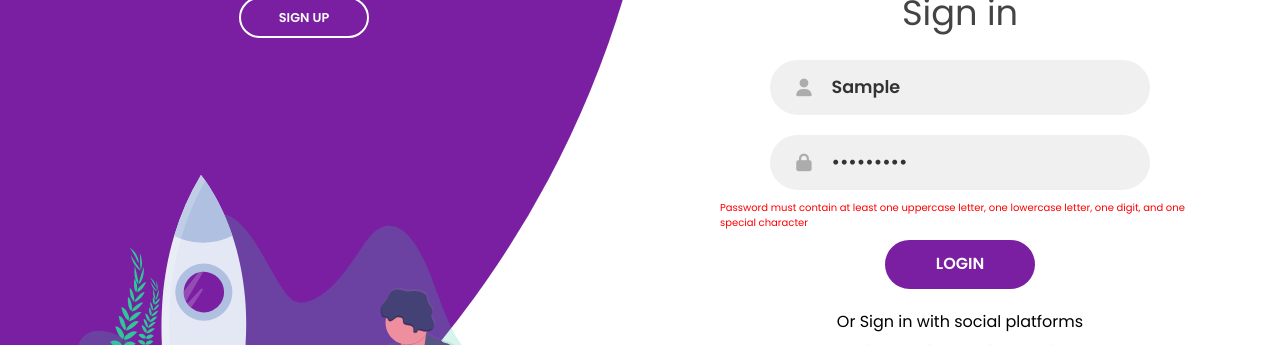
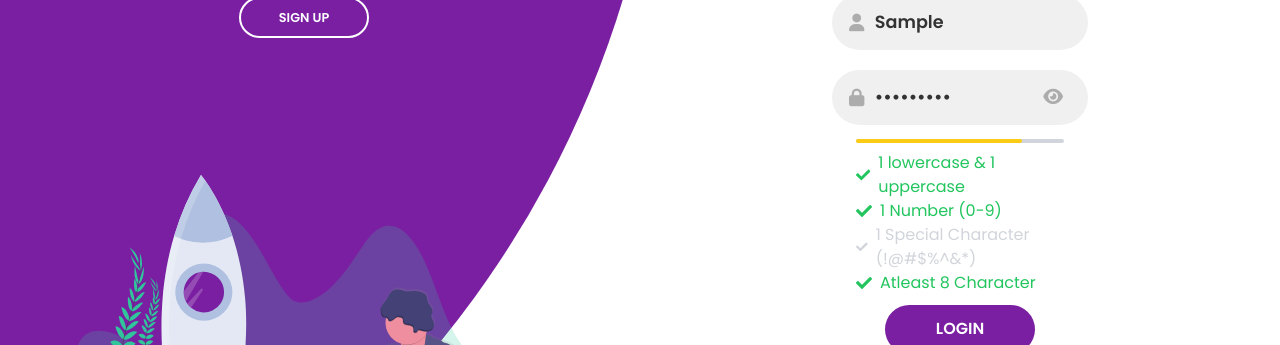
Before and after one commit to nitink3450/SweetShorty, a Next.js app: page /login in a window 1280 px wide. Both pictures are taken after typing "Sample", "Sample123" into the empty fields and a click on the input "Login". Shown: the part 211-556 px from the top of the page. Built offline with nearby package versions, Linux system fonts and the light colour scheme.

Commit message:
fix:login validation and password strong function

```diff
--- a/components/pages/Contact/index.tsx
+++ b/components/pages/Contact/index.tsx
@@ -2,6 +2,7 @@ import Button2 from "@/components/global/common/button2";
 import React from "react";
 
 const ContactUs = () => {
+
   const accessKey = process.env.NEXT_PUBLIC_YOUR_ACCESS_KEY;
 
   return (
@@ -15,7 +16,7 @@ const ContactUs = () => {
               data-aos="fade-in"
               className="lg:text-[60px] w-full md:text-[40px] text-center text-[25px] font-semibold dark:text-white text-[#232127] lg:tracking-[-3px] tracking-[-1px] leading-[0.9] mb-[10px]"
             >
-              Contact{" "}
+              Contact
               <span className="text-[#7b1fa2] transition ease-in-out duration-500 hover:text-[#30C59B]">
                 Us
               </span>
--- a/components/pages/LoginPage/index.tsx
+++ b/components/pages/LoginPage/index.tsx
@@ -5,6 +5,7 @@ import {
   validateSignupForm,
 } from "../../../public/js/LoginValidation";
 import { useRouter } from "next/router";
+import { FaCheck, FaTimes, FaInfoCircle } from "react-icons/fa";
 
 const LoginPage = () => {
   const router = useRouter();
@@ -35,6 +36,7 @@ const LoginPage = () => {
   const [loginForm, setLoginForm] = useState({
     username: "",
     password: "",
+    showPassword: false,
   });
 
   const [signupForm, setSignupForm] = useState({
@@ -42,17 +44,19 @@ const LoginPage = () => {
     email: "",
     password: "",
     mobile: "",
+    showPassword: false,
   });
 
   const [mobileInput, setMobileInput] = useState<any>("");
-  const [loginErrors, setLoginErrors] = useState<any>("");
-  const [signupErrors, setSignupErrors] = useState<any>("");
+  const [loginErrors, setLoginErrors] = useState<any>({});
+  const [signupErrors, setSignupErrors] = useState<any>({});
+  const [password, setPassword] = useState("");
+  const [isValid, setIsValid] = useState(false);
 
   const handleLoginSubmit = (e: any) => {
     e.preventDefault();
     const errors = validateLoginForm(loginForm.username, loginForm.password);
-    if (Object.keys(errors).length === 0) {
-      // Form is valid, you can perform login logic here
+    if (Object.keys(errors).length === 0 && isValid) {
       router.push("/");
     } else {
       setLoginErrors(errors);
@@ -63,17 +67,74 @@ const LoginPage = () => {
     e.preventDefault();
     const errors = validateSignupForm(
       signupForm.username,
+      signupForm.email,
       signupForm.mobile,
-      signupForm.email,
       signupForm.password
     );
     if (Object.keys(errors).length === 0) {
-      // Form is valid, you can perform signup logic here
       router.push("/");
     } else {
       setSignupErrors(errors);
     }
   };
+
+  const handlePasswordToggle = (formType: string) => {
+    if (formType === "login") {
+      setLoginForm({ ...loginForm, showPassword: !loginForm.showPassword });
+    } else if (formType === "signup") {
+      setSignupForm({ ...signupForm, showPassword: !signupForm.showPassword });
+    }
+  };
+
+  const handlePasswordChange = (e: React.ChangeEvent<HTMLInputElement>) => {
+    const newPassword = e.target.value;
+    setPassword(newPassword);
+    setLoginForm({ ...loginForm, password: newPassword });
+    setSignupForm({ ...signupForm, password: newPassword });
+
+    // Check if the password meets all the criteria
+    const hasLowerCase = /[a-z]/.test(newPassword);
+    const hasUpperCase = /[A-Z]/.test(newPassword);
+    const hasNumber = /\d/.test(newPassword);
+    const hasSpecialChar = /[\W_]/.test(newPassword);
+    const isMinLength = newPassword.length >= 8;
+
+    const conditionsMet = [
+      hasLowerCase,
+      hasUpperCase,
+      hasNumber,
+      hasSpecialChar,
+      isMinLength,
+    ];
+    const conditionsPassed =
+      conditionsMet.filter((condition) => condition).length === 5;
+
+    setIsValid(conditionsPassed);
+  };
+
+  let conditionsPassed: any;
+  const getProgressBarColor = () => {
+    const conditionsMet = [
+      /[a-z]/.test(password),
+      /[A-Z]/.test(password),
+      /\d/.test(password),
+      /[\W_]/.test(password),
+      password.length >= 8,
+    ];
+    conditionsPassed = conditionsMet.filter((condition) => condition).length;
+
+    const width = (conditionsPassed / 5) * 100;
+
+    if (width <= 40) {
+      return "bg-red-400";
+    } else if (width > 40 && width <= 80) {
+      return "bg-yellow-400";
+    } else {
+      return "bg-green-400";
+    }
+  };
+
+  const progressBarColor = getProgressBarColor();
 
   return (
     <>
@@ -82,7 +143,7 @@ const LoginPage = () => {
           <div className="signin-signup">
             <form
               action="#"
-              className="sign-in-form"
+              className="sign-in-form form"
               onSubmit={handleLoginSubmit}
             >
               <h2 className="title">Sign in</h2>
@@ -98,22 +159,92 @@ const LoginPage = () => {
                 />
               </div>
               {loginErrors.username && (
-                <p className="error">{loginErrors.username}</p>
+                <p className="error">
+                  <i className="fa fa-info-circle text-danger"></i>&nbsp;
+                  {loginErrors.username}
+                </p>
               )}
+
               <div className="input-field">
                 <i className="fas fa-lock"></i>
                 <input
-                  type="password"
+                  type={loginForm.showPassword ? "text" : "password"}
                   placeholder="Password"
                   value={loginForm.password}
-                  onChange={(e) =>
-                    setLoginForm({ ...loginForm, password: e.target.value })
-                  }
+                  onChange={handlePasswordChange}
                 />
+                <i
+                  className={`fas ${
+                    loginForm.showPassword ? "fa-eye-slash" : "fa-eye"
+                  } password-toggle-icon`}
+                  onClick={() => handlePasswordToggle("login")}
+                ></i>
               </div>
               {loginErrors.password && (
-                <p className="error">{loginErrors.password}</p>
+                <p className="error">
+                  <i className="fa fa-info-circle text-danger"></i>&nbsp;
+                  {loginErrors.password}
+                </p>
               )}
+              {loginForm.password && (
+                <div className="w-full px-3 md:px-6">
+                  {!isValid && (
+                    <>
+                      <div className="mt-1">
+                        <div className="w-full h-1 bg-gray-300 rounded-full">
+                          <div
+                            className={`h-full rounded-full ${progressBarColor}`}
+                            style={{
+                              width: `${(conditionsPassed / 5) * 100}%`,
+                            }}
+                          ></div>
+                        </div>
+                      </div>
+                      <div className="mt-2">
+                        <ul className="list-inside passPoints">
+                          <li
+                            className={`${
+                              /[a-z]/.test(password) && /[A-Z]/.test(password)
+                                ? "text-green-500"
+                                : "text-gray-300"
+                            }`}
+                          >
+                            <FaCheck /> 1 lowercase & 1 uppercase
+                          </li>
+                          <li
+                            className={`${
+                              /\d/.test(password)
+                                ? "text-green-500"
+                                : "text-gray-300"
+                            }`}
+                          >
+                            <FaCheck />1 Number (0-9)
+                          </li>
+                          <li
+                            className={`${
+                              /[\W_]/.test(password)
+                                ? "text-green-500"
+                                : "text-gray-300"
+                            }`}
+                          >
+                            <FaCheck />1 Special Character (!@#$%^&*)
+                          </li>
+                          <li
+                            className={`${
+                              password.length >= 8
+                                ? "text-green-500"
+                                : "text-gray-300"
+                            }`}
+                          >
+                            <FaCheck /> Atleast 8 Character
+                          </li>
+                        </ul>
+                      </div>
+                    </>
+                  )}
+                </div>
+              )}
+
               <input type="submit" value="Login" className="btn solid" />
               <p className="social-text">Or Sign in with social platforms</p>
               <div className="social-media">
@@ -133,7 +264,7 @@ const LoginPage = () => {
             </form>
             <form
               action="#"
-              className="sign-up-form"
+              className="sign-up-form form"
               onSubmit={handleSignupSubmit}
             >
               <h2 className="title">Sign up</h2>
@@ -149,12 +280,15 @@ const LoginPage = () => {
                 />
               </div>
               {signupErrors.username && (
-                <p className="error">{signupErrors.username}</p>
+                <p className="error">
+                  <i className="fa fa-info-circle text-danger"></i>&nbsp;
+                  {signupErrors.username}
+                </p>
               )}
               <div className="input-field">
                 <i className="fas fa-envelope"></i>
                 <input
-                  type="text"
+                  type="mail"
                   placeholder="Email"
                   value={signupForm.email}
                   onChange={(e) =>
@@ -163,7 +297,10 @@ const LoginPage = () => {
                 />
               </div>
               {signupErrors.email && (
-                <p className="error">{signupErrors.email}</p>
+                <p className="error">
+                  <i className="fa fa-info-circle text-danger"></i>&nbsp;
+                  {signupErrors.email}
+                </p>
               )}
               <div className="input-field">
                 <i className="fas fa-phone"></i>
@@ -186,21 +323,91 @@ const LoginPage = () => {
                 />
               </div>
               {signupErrors.mobile && (
-                <p className="error">{signupErrors.mobile}</p>
+                <p className="error">
+                  <i className="fa fa-info-circle text-danger"></i>&nbsp;
+                  {signupErrors.mobile}
+                </p>
               )}
+
               <div className="input-field">
                 <i className="fas fa-lock"></i>
                 <input
-                  type="password"
+                  type={signupForm.showPassword ? "text" : "password"}
                   placeholder="Password"
                   value={signupForm.password}
-                  onChange={(e) =>
-                    setSignupForm({ ...signupForm, password: e.target.value })
-                  }
+                  onChange={handlePasswordChange}
                 />
+                <i
+                  className={`fas ${
+                    signupForm.showPassword ? "fa-eye-slash" : "fa-eye"
+                  } password-toggle-icon`}
+                  onClick={() => handlePasswordToggle("signup")}
+                ></i>
               </div>
+
               {signupErrors.password && (
-                <p className="error">{signupErrors.password}</p>
+                <p className="error">
+                  <i className="fa fa-info-circle text-danger"></i>&nbsp;
+                  {signupErrors.password}
+                </p>
+              )}
+              {signupForm.password && (
+                <div className="w-full px-3 md:px-6">
+                  {!isValid && (
+                    <>
+                      <div className="mt-1">
+                        <div className="w-full h-1 bg-gray-300 rounded-full">
+                          <div
+                            className={`h-full rounded-full ${progressBarColor}`}
+                            style={{
+                              width: `${(conditionsPassed / 5) * 100}%`,
+                            }}
+                          ></div>
+                        </div>
+                      </div>
+                      <div className="mt-2">
+                        <ul className="list-inside passPoints">
+                          <li
+                            className={`${
+                              /[a-z]/.test(password) && /[A-Z]/.test(password)
+                                ? "text-green-500"
+                                : "text-gray-300"
+                            }`}
+                          >
+                            <FaCheck /> 1 lowercase & 1 uppercase
+                          </li>
+                          <li
+                            className={`${
+                              /\d/.test(password)
+                                ? "text-green-500"
+                                : "text-gray-300"
+                            }`}
+                          >
+                            <FaCheck />1 Number (0-9)
+                          </li>
+                          <li
+                            className={`${
+                              /[\W_]/.test(password)
+                                ? "text-green-500"
+                                : "text-gray-300"
+                            }`}
+                          >
+                            <FaCheck />1 Special Character (!@#$%^&*)
+                          </li>
+                          <li
+                            className={`${
+                              password.length >= 8
+                                ? "text-green-500"
+                                : "text-gray-300"
+                            }`}
+                          >
+                            <FaCheck /> Atleast 8 Character
+                          </li>
+                        </ul>
+                      </div>
+                    </>
+                  )}
+                </div>
               )}
               <input type="submit" className="btn" value="Sign up" />
               <p className="social-text">Or Sign up with social platforms</p>
--- a/public/js/LoginValidation.js
+++ b/public/js/LoginValidation.js
@@ -1,46 +1,4 @@
-// // validation.js
-// const validateLoginForm = (username, password) => {
-//     const errors = {};
-
-//     if (!username) {
-//       errors.username = "Username is required";
-//     }
-
-//     if (!password) {
-//       errors.password = "Password is required";
-//     }
-
-//     return errors;
-//   };
-
-//   const validateSignupForm = (username, email, password) => {
-//     const errors = {};
-
-//     if (!username) {
-//       errors.username = "Username is required";
-//     }
-
-//     if (!email) {
-//       errors.email = "Email is required";
-//       console.log('aa');
-
-//     } else if (!/\S+@\S+\.\S+/.test(email)) {
-//       errors.email = "Invalid email address";
-//       console.log('invlid');
-
-//     }
-
-//     if (!password) {
-//       errors.password = "Password is required";
-//     }
-
-//     return errors;
-//   };
-
-//   export { validateLoginForm, validateSignupForm };
-
-
-
+// Login and signup Validation :-
 const validateLoginForm = (username, password) => {
     const errors = {};
 
@@ -53,17 +11,19 @@ const validateLoginForm = (username, password) => {
 
     if (!password) {
         errors.password = "Password is required";
-    } else if (
-        !/(?=.*\d)(?=.*[a-z])(?=.*[A-Z])(?=.*\W)/.test(password)
-    ) {
-        errors.password =
-            "Password must contain at least one uppercase letter, one lowercase letter, one digit, and one special character";
     }
+    // else if (
+    //     !/(?=.*\d)(?=.*[a-z])(?=.*[A-Z])(?=.*\W)/.test(password) ||
+    //     password.length < 8
+    // ) {
+    //     errors.password =
+    //         "Password must contain at least one uppercase letter, one lowercase letter, one digit, one special character, and be at least 8 characters long";
+    // }
 
     return errors;
 };
 
-const validateSignupForm = (username, email, password, mobileInput, mobile) => {
+const validateSignupForm = (username, email, mobile, password) => {
     const errors = {};
 
     if (!username) {
@@ -84,27 +44,15 @@ const validateSignupForm = (username, email, password, mobileInput, mobile) => {
         !/(?=.*\d)(?=.*[a-z])(?=.*[A-Z])(?=.*\W)/.test(password)
     ) {
         errors.password =
-            "Password must contain at least one uppercase letter, one lowercase letter, one digit, and one special character";
+            "To ensure a strong password, please fulfill all the following conditions.";
     }
 
-    // if (!mobile) {
-    //     errors.mobile = "Mobile number is required";
-    //   } else {
-    //     const numericMobile = mobile.replace(/[^\d]/g, ''); // Remove non-numeric characters
-    //     if (!/^[5-9]\d{9}$/.test(numericMobile)) {
-    //       errors.mobile =
-    //         "Mobile number must start with 5, 6, 7, 8, or 9 and have a total length of 10 digits";
-    //     }
-    //   }
-    console.log('m', mobile);
 
     if (!mobile) {
         errors.mobile = "Mobile number is required";
     } else {
         // Remove the "+91 " prefix if present
         const numericMobile = mobile.replace("+91 ", "").replace(/[^\d]/g, '');
-        console.log('numericMobile-', numericMobile);
-
 
         if (!/^[5-9]\d{9}$/.test(numericMobile)) {
             errors.mobile =
--- a/styles/login.css
+++ b/styles/login.css
@@ -26,24 +26,24 @@
   z-index: 5;
 }
 
-form {
+.form {
   display: flex;
   align-items: center;
   justify-content: center;
   flex-direction: column;
-  padding: 0rem 5rem;
+  padding: 0rem 12rem;
   transition: all 0.2s 0.7s;
   overflow: hidden;
   grid-column: 1 / 2;
   grid-row: 1 / 2;
 }
 
-form.sign-up-form {
+.form.sign-up-form {
   opacity: 0;
   z-index: 1;
 }
 
-form.sign-in-form {
+.form.sign-in-form {
   z-index: 2;
 }
 
@@ -72,6 +72,13 @@ form.sign-in-form {
   color: #acacac;
   transition: 0.5s;
   font-size: 1.1rem;
+}
+
+.input-field .password-toggle-icon {
+  position: absolute;
+  top: 50%;
+  transform: translateY(-50%);
+  right: 25px;
 }
 
 .input-field input {
@@ -250,12 +257,12 @@ form.sign-in-form {
   left: 25%;
 }
 
-.container.sign-up-mode form.sign-up-form {
+.container.sign-up-mode .form.sign-up-form {
   opacity: 1;
   z-index: 2;
 }
 
-.container.sign-up-mode form.sign-in-form {
+.container.sign-up-mode .form.sign-in-form {
   opacity: 0;
   z-index: 1;
 }
@@ -271,6 +278,12 @@ form.sign-in-form {
 
 .container.sign-up-mode .right-panel {
   pointer-events: all;
+}
+
+.passPoints li {
+  display: flex;
+  align-items: center;
+  gap: 8px;
 }
 
 @media (max-width: 870px) {
@@ -378,7 +391,7 @@ form.sign-in-form {
 }
 
 @media (max-width: 570px) {
-  form {
+  .form {
     padding: 0 1.5rem;
   }
 
```
